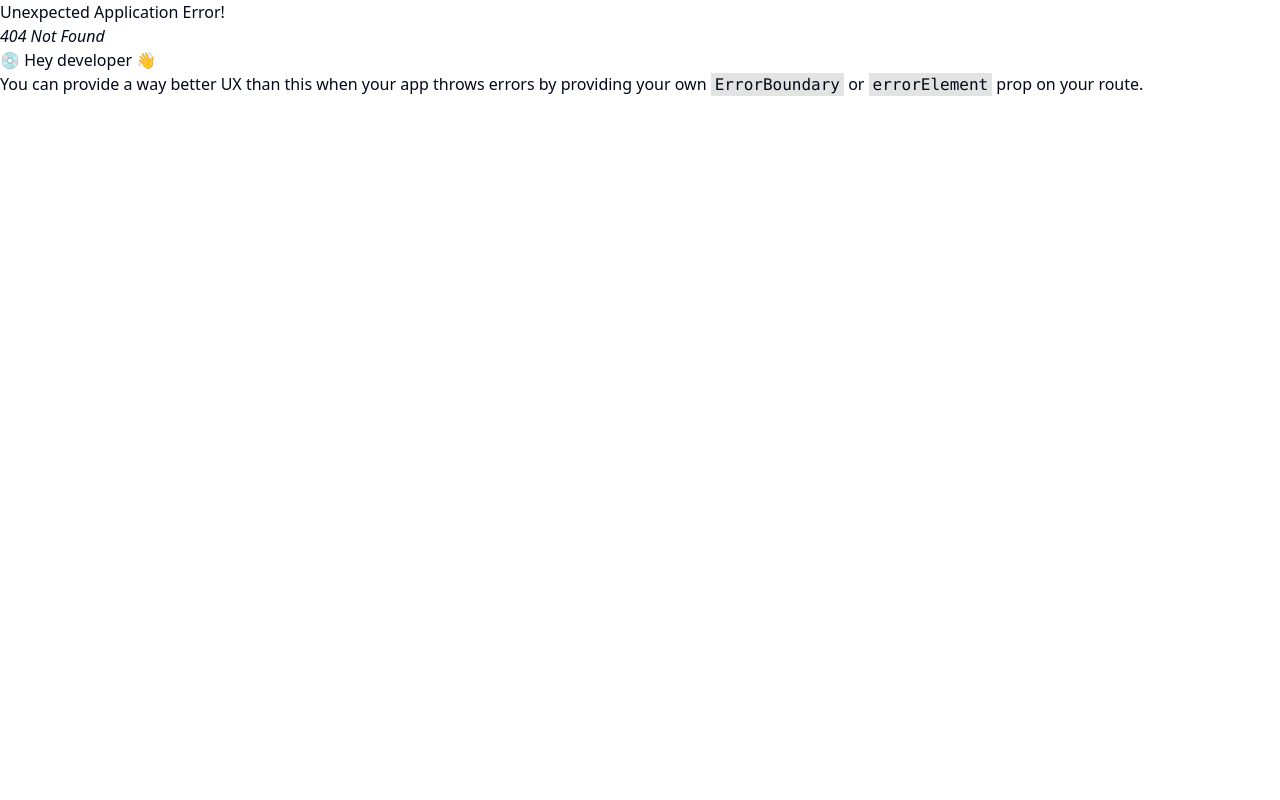
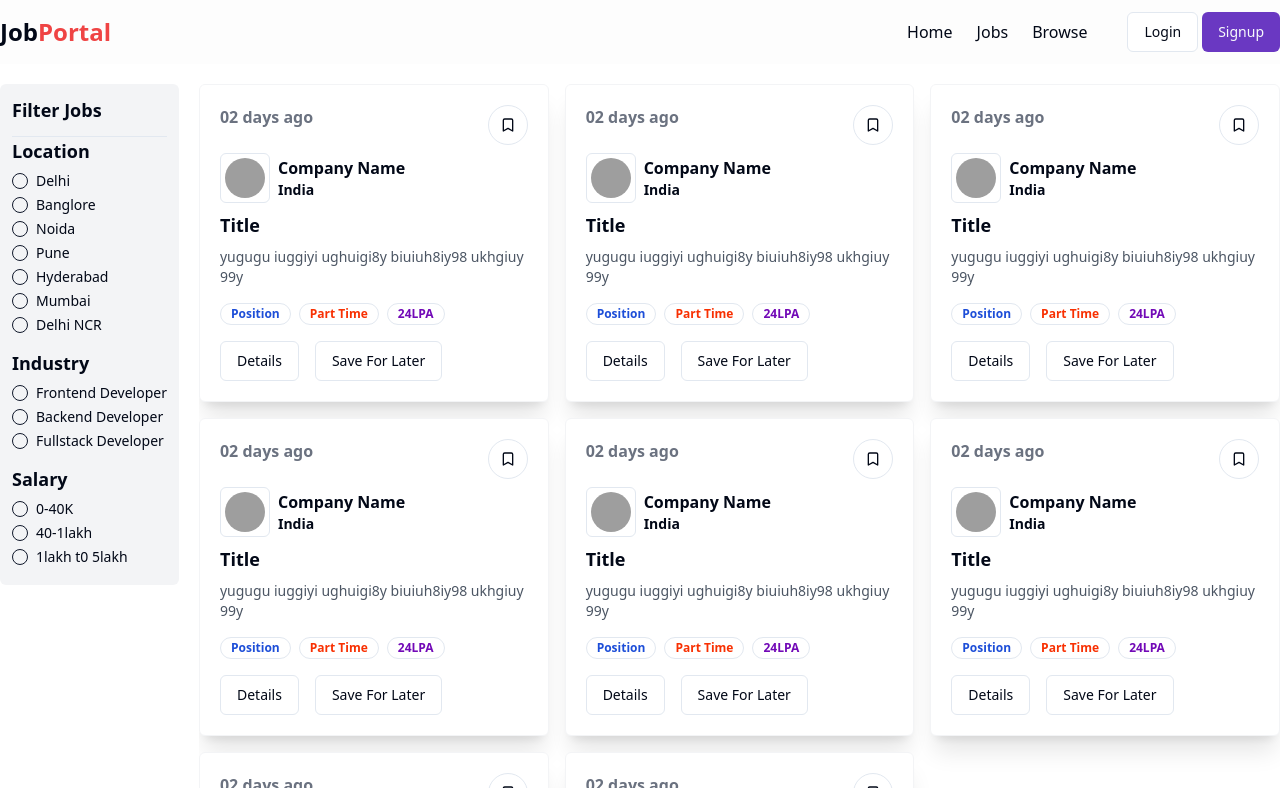
Before and after one commit to Suryansh8090/Job-Portal, a React (Vite) app in the folder Frontend/: page /jobs in a window 1280 px wide. Before the commit this address had no page. Built offline with nearby package versions, Linux system fonts and the light colour scheme; grey boxes are pictures that could not be loaded.

Commit message:
Create a Jobs section!

```diff
--- /dev/null
+++ b/Frontend/src/home/NavComponent/Jobs/FilterCard.jsx
@@ -0,0 +1,66 @@
+import { Label } from "@/components/ui/label";
+import { RadioGroup, RadioGroupItem } from "@/components/ui/radio-group";
+
+import React from "react";
+
+function FilterCard() {
+  const FilterData = [
+    {
+      filterType: "Location",
+      arry: [
+        "Delhi",
+        "Banglore",
+        "Noida",
+        "Pune",
+        "Hyderabad",
+        "Mumbai",
+        "Delhi NCR",
+      ],
+    },
+    {
+      filterType: "Industry",
+      arry: [
+        "Frontend Developer",
+        "Backend Developer",
+        "Fullstack Developer",
+      ],
+    },
+    {
+      filterType: "Salary",
+      arry: [
+      "0-40K", "40-1lakh", "1lakh t0 5lakh"
+      ],
+    },
+  ];
+
+  return (
+    <>
+    <div className="w-full bg-gray-100 p-3 rounded-md">
+      <h1 className="font-bold text-lg">Filter Jobs</h1>
+      <hr className="mt-3"/>
+      <RadioGroup>
+        {
+          FilterData.map((data, index) => (
+            <div>
+              <h1 className="font-bold text-lg">{data.filterType}</h1>
+              {
+                data.arry.map((item, index) => {
+                  return (
+                    <div className="flex items-center space-x-2 my-2">
+                    <RadioGroupItem value={item}/>
+                    <Label>{item}</Label>
+                    </div>
+                  )
+                })
+              }
+            </div>
+          ))
+        }
+      </RadioGroup>
+    </div>
+
+    </>
+  );
+}
+
+export default FilterCard;
--- /dev/null
+++ b/Frontend/src/home/NavComponent/Jobs/Jobs.jsx
@@ -0,0 +1,36 @@
+import Navbar from "@/layout/Navbar";
+import React from "react";
+import FilterCard from "./FilterCard";
+import SingleJob from "./SingleJob";
+
+function Jobs() {
+  const jobsArray = [1, 2, 3, 4, 5, 6, 7, 8];
+
+  return (
+    <>
+      <Navbar />
+      <div className="max-w-7xl mx-auto mt-5">
+        <div className="flex gap-5">
+          <div className="w-20%">
+            <FilterCard />
+          </div>
+          {jobsArray.length <= 0 ? (
+            <span>Job not found</span>
+          ) : (
+            <div className="flex-1 h-[88vh] overflow-y-auto pb-5">
+              <div className="grid grid-cols-3 gap-4">
+                {jobsArray.map((item, index) => (
+                  <div>
+                    <SingleJob />
+                  </div>
+                ))}
+              </div>
+            </div>
+          )}
+        </div>
+      </div>
+    </>
+  );
+}
+
+export default Jobs;
--- /dev/null
+++ b/Frontend/src/home/NavComponent/Jobs/SingleJob.jsx
@@ -0,0 +1,51 @@
+import { Avatar, AvatarImage } from '@/components/ui/avatar'
+import { Badge } from '@/components/ui/badge'
+import { Button } from '@/components/ui/button'
+import { Bookmark } from 'lucide-react'
+
+import React from 'react'
+
+function SingleJob() {
+  return (
+    <>
+     <div className='p-5 rounded-md shadow-xl bg-white border border-gray-100'>
+        <div className='flex justify-between '>
+            <p className='text-md text-gray-500 font-semibold'>02 days ago</p>
+            <Button variant='outline' className='rounded-full' size='icon'><Bookmark/></Button>
+        </div>
+        <div className='flex items-center gap-2 my-2'>
+        <Button className='p-6' variant='outline' size='icon'>
+            <Avatar>
+                <AvatarImage src="https://encrypted-tbn0.gstatic.com/images?q=tbn:ANd9GcRuOC-Wr4_60z9IYM0ftBso6_uhi8_mNq7LWg&s" />
+            </Avatar>
+        </Button>
+        <div>
+            <h1 className='text-md font-bold'>Company Name</h1>
+            <p className='font-semibold text-sm '>India</p>
+        </div>
+        </div>
+        <div>
+            <h1 className='font-bold text-lg my-2'>Title</h1>
+            <p className='text-sm text-gray-600'>yugugu iuggiyi ughuigi8y biuiuh8iy98 ukhgiuy 99y</p>
+        </div>
+        <div className='flex items-center gap-2 mt-4'>
+        <Badge className={"text-blue-700 font-bold"} variant={"ghost"}>
+            Position
+          </Badge>
+          <Badge className={"text-[#F83002] font-bold"} variant={"ghost"}>
+            Part Time
+          </Badge>
+          <Badge className={"text-[#7209B7] font-bold"} variant={"ghost"}>
+            24LPA
+          </Badge>
+        </div>
+        <div className='flex items-center gap-4 mt-4'>
+            <Button variant='outline'>Details</Button>
+            <Button variant='outline'>Save For Later</Button>
+        </div>
+     </div>
+    </>
+  )
+}
+
+export default SingleJob
```
Also changed, not shown: Frontend/src/routes/index.jsx (+5 -2 lines).
